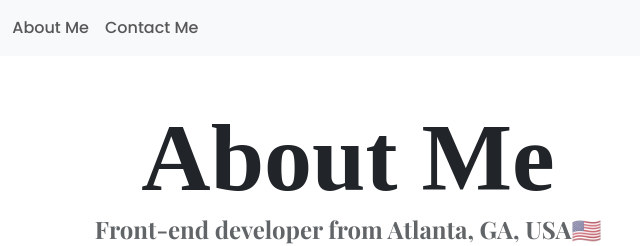
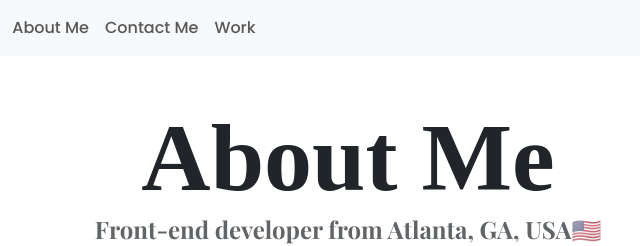
Before and after one commit to thecodedcosmos/web-portfolio, a website: page about.html in a window 1280 px wide. Shown: the top 246 px of the page, 292-932 px from the left. Drawn offline with nearby package versions, Linux system fonts and the light colour scheme.

Commit message:
Added work navigation to each page.

```diff
--- a/about.html
+++ b/about.html
@@ -44,6 +44,7 @@
             >
             <a class="nav-link" href="about.html">About Me</a>
             <a class="nav-link" href="about.html#contact">Contact Me</a>
+            <a class="nav-link" href="work.html">Work</a>
           </div>
         </div>
       </nav>
```
Also changed, not shown: work.html (+1 -0 lines).
